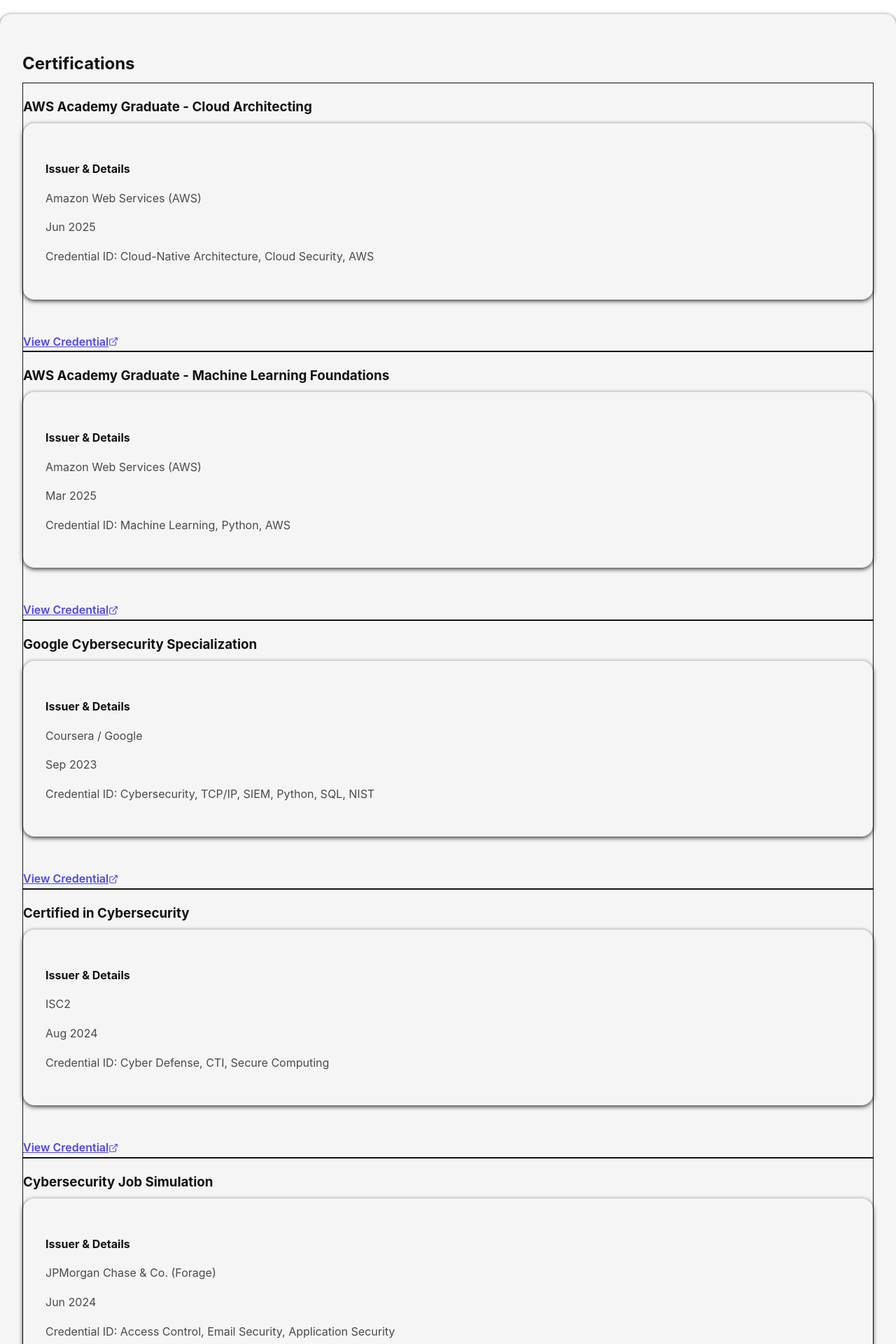
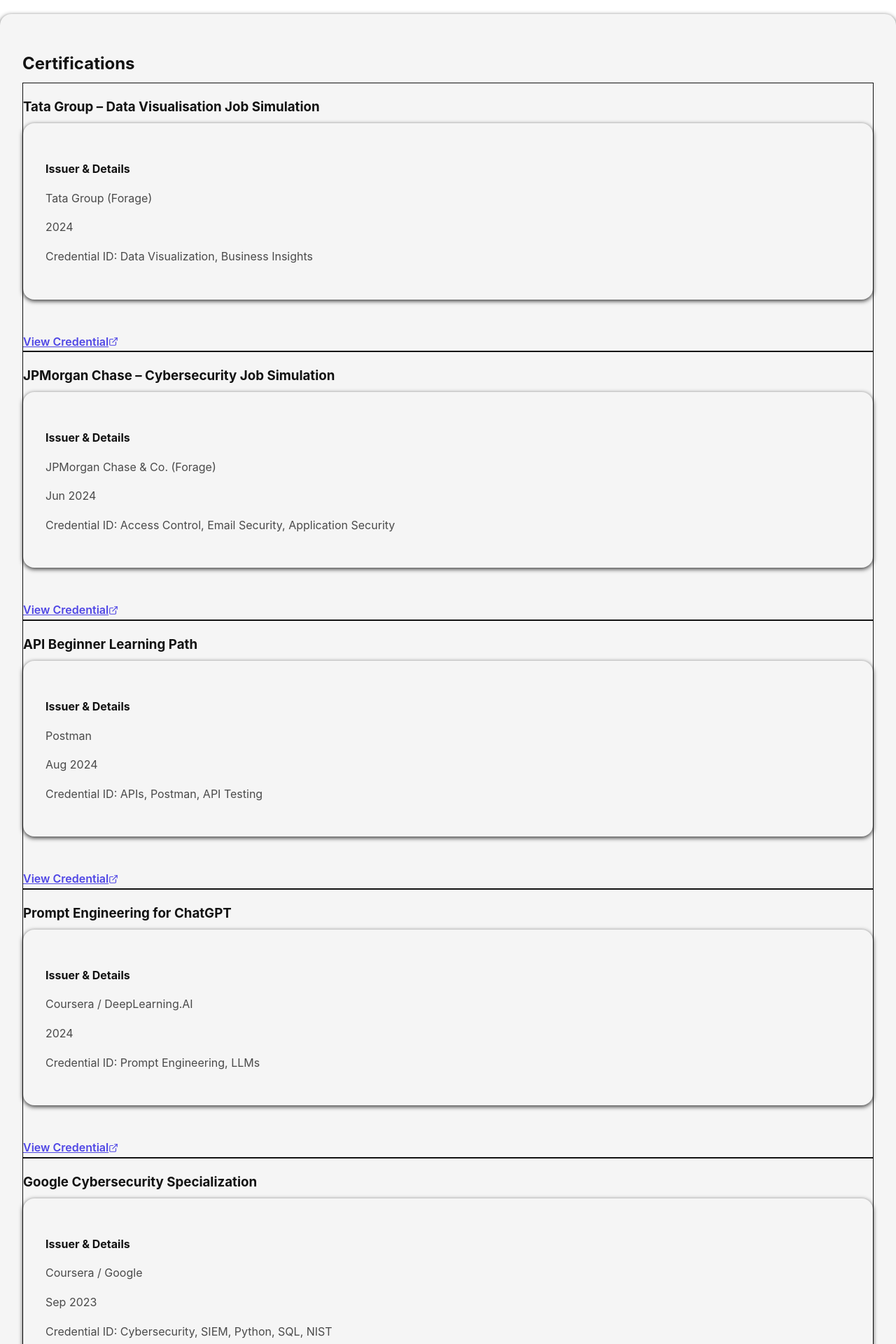
Before and after one commit to SG7504/Portfolio, a React (Vite) app: page /#/certifications in a window 1280 px wide. Shown: the part 80-2000 px from the top of the page at 70% size. Built offline with nearby package versions, Linux system fonts and the light colour scheme.

Commit message:
Update certifications with new entries and links

```diff
--- a/src/data/certifications.js
+++ b/src/data/certifications.js
@@ -1,53 +1,38 @@
 const certifications = [
   {
-    title: "AWS Academy Graduate - Cloud Architecting",
-    issuer: "Amazon Web Services (AWS)",
-    date: "Jun 2025",
-    credential: "Cloud-Native Architecture, Cloud Security, AWS",
-    link: "https://www.credly.com/badges/your-badge-link-architecting" // Replace with real link
+    title: "Tata Group – Data Visualisation Job Simulation",
+    issuer: "Tata Group (Forage)",
+    date: "2024",
+    credential: "Data Visualization, Business Insights",
+    link: import.meta.env.BASE_URL + "certificates/tata-data-visualisation.pdf"
   },
   {
-    title: "AWS Academy Graduate - Machine Learning Foundations",
-    issuer: "Amazon Web Services (AWS)",
-    date: "Mar 2025",
-    credential: "Machine Learning, Python, AWS",
-    link: "https://www.credly.com/badges/your-badge-link-ml" // Replace with real link
+    title: "JPMorgan Chase – Cybersecurity Job Simulation",
+    issuer: "JPMorgan Chase & Co. (Forage)",
+    date: "Jun 2024",
+    credential: "Access Control, Email Security, Application Security",
+    link: import.meta.env.BASE_URL + "certificates/jpmorgan-cybersecurity.pdf"
+  },
+  {
+    title: "API Beginner Learning Path",
+    issuer: "Postman",
+    date: "Aug 2024",
+    credential: "APIs, Postman, API Testing",
+    link: import.meta.env.BASE_URL + "certificates/postman-api.pdf"
+  },
+  {
+    title: "Prompt Engineering for ChatGPT",
+    issuer: "Coursera / DeepLearning.AI",
+    date: "2024",
+    credential: "Prompt Engineering, LLMs",
+    link: import.meta.env.BASE_URL + "certificates/prompt-engineering.pdf"
   },
   {
     title: "Google Cybersecurity Specialization",
     issuer: "Coursera / Google",
     date: "Sep 2023",
-    credential: "Cybersecurity, TCP/IP, SIEM, Python, SQL, NIST",
-    link: "https://coursera.org/verify/DQY4LNANQTCP"
-  },
-  {
-    title: "Certified in Cybersecurity",
-    issuer: "ISC2",
-    date: "Aug 2024",
-    credential: "Cyber Defense, CTI, Secure Computing",
-    link: "https://www.your-isc2-cert-link.com" // Add real one
-  },
-
-  {
-    title: "Cybersecurity Job Simulation",
-    issuer: "JPMorgan Chase & Co. (Forage)",
-    date: "Jun 2024",
-    credential: "Access Control, Email Security, Application Security",
-    link: "https://forage-credential-link"
-  },
-  {
-    title: "Postman API Beginner Path",
-    issuer: "Postman",
-    date: "Aug 2024",
-    credential: "Postman, API Testing",
-    link: "https://www.postman.com/collections/your-id"
-  },
-  {
-    title: "DSA Alpha 2.0 (Java)",
-    issuer: "Apna College",
-    date: "May 2023",
-    credential: "DSA, Java, Problem Solving",
-    link: "https://www.apnacollege.in/verify/your-id"
+    credential: "Cybersecurity, SIEM, Python, SQL, NIST",
+    link: import.meta.env.BASE_URL + "certificates/google-cybersecurity.pdf"
   }
 ];
 
```
